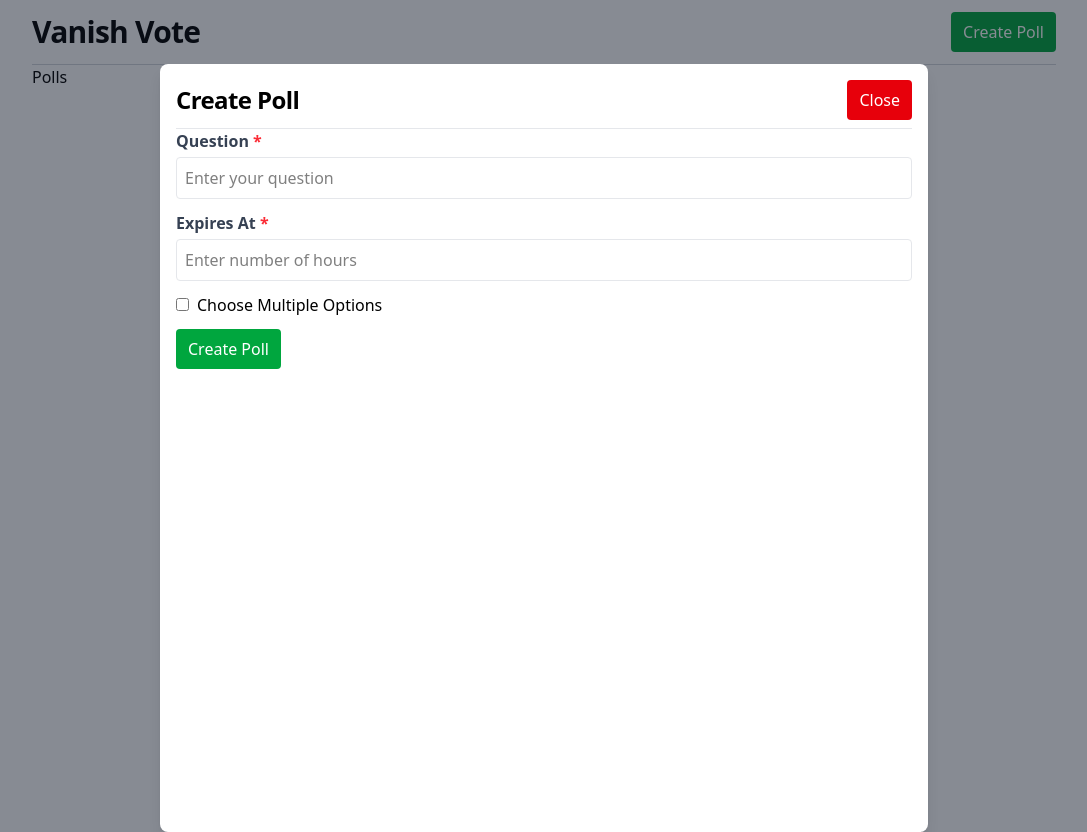
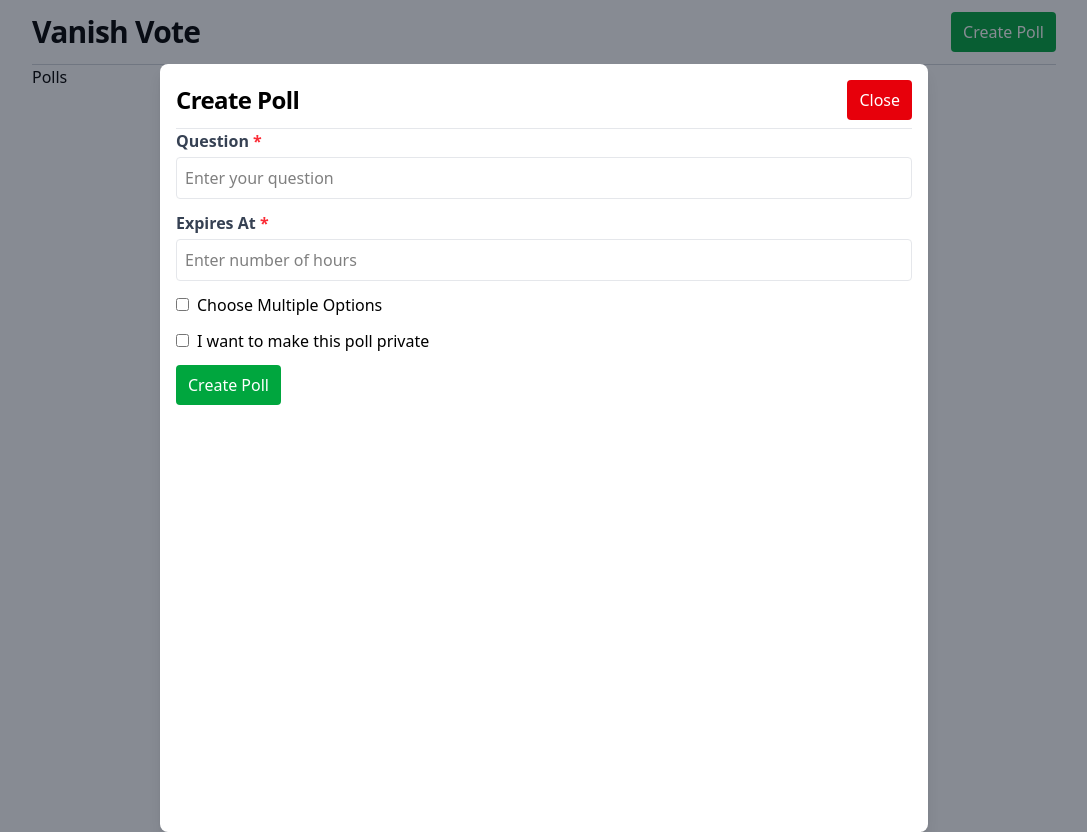
Before and after one commit to tushar-454/vanishvote, a Next.js app in the folder frontend/: page / in a window 1280 px wide. Both pictures are taken after a click on the button "Create Poll". Shown: the whole page, without its empty margins (96-1183 px from the left). Built offline with nearby package versions, Linux system fonts and the light colour scheme.

Commit message:
refactor: add isPrivate option to CreatePollModal for private polls

```diff
--- a/frontend/src/components/polls/CreatePollModal.tsx
+++ b/frontend/src/components/polls/CreatePollModal.tsx
@@ -17,6 +17,7 @@ type PollBody = {
   question: string;
   expiresAt: string;
   isYesNo: boolean;
+  isPrivate: boolean;
   options?: { text: string }[];
 };
 
@@ -46,6 +47,7 @@ const CreatePollModal = ({ setShowModal }: CreatePollModalProps) => {
   const [poll, setPoll] = useState(initialState);
   const [options, setOptions] = useState(initialOptions);
   const [isYesNo, setIsYesNo] = useState(true);
+  const [isPrivate, setIsPrivate] = useState(false);
   const [loading, setLoading] = useState(false);
 
   // handle poll create submit
@@ -55,6 +57,7 @@ const CreatePollModal = ({ setShowModal }: CreatePollModalProps) => {
       question: poll.question,
       expiresAt: poll.expiresAt,
       isYesNo: isYesNo,
+      isPrivate: isPrivate,
     };
     if (!isYesNo) {
       pollBody['options'] = options.map((option) => ({ text: option.text }));
@@ -153,6 +156,19 @@ const CreatePollModal = ({ setShowModal }: CreatePollModalProps) => {
             </Button>
           )}
         </div>
+        {/* isPrivate button  */}
+        <div>
+          <input
+            type='checkbox'
+            checked={isPrivate}
+            onChange={() => setIsPrivate(!isPrivate)}
+            name='isPrivate'
+            id='isPrivate'
+          />
+          <label htmlFor='isPrivate' className='ml-2 cursor-pointer'>
+            I want to make this poll private
+          </label>
+        </div>
         <Button
           type='submit'
           loading={loading}
```
